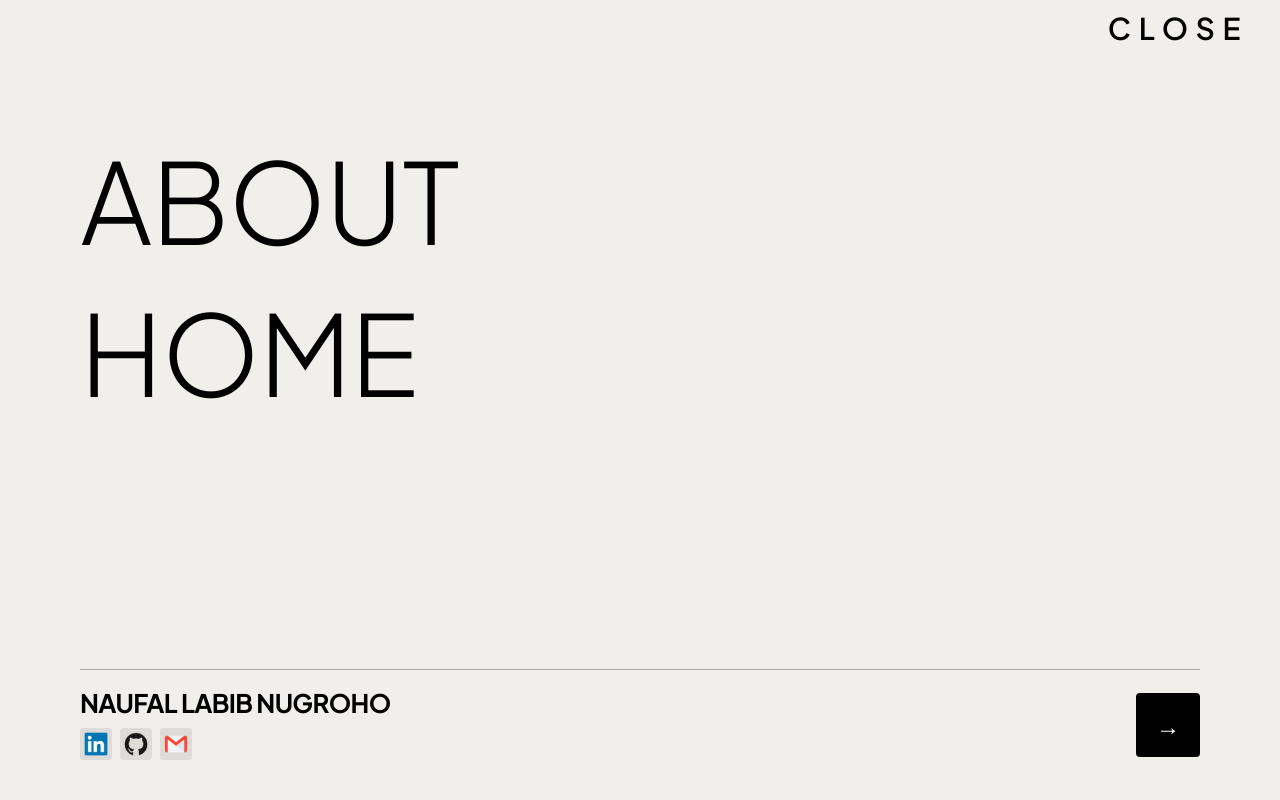
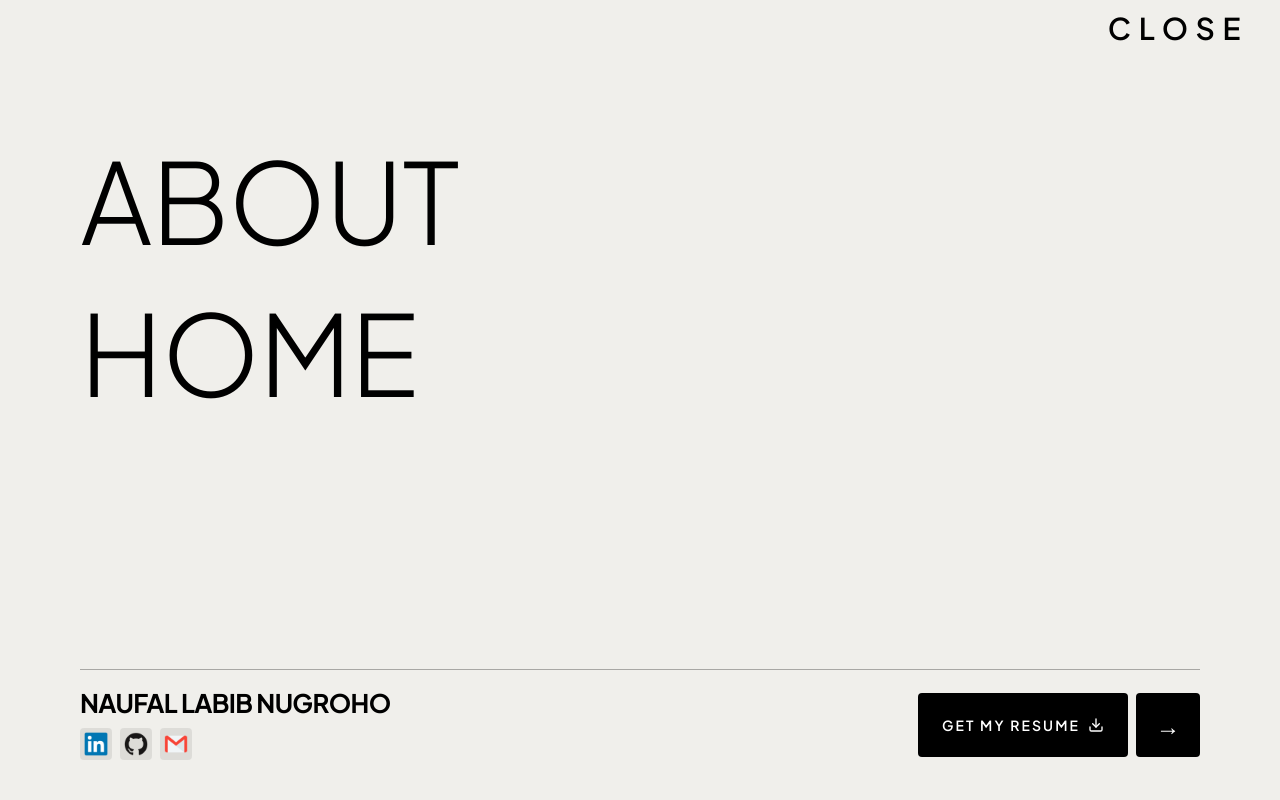
Before and after one commit to labibnaufl/Portofolio, a Next.js app: page / in a window 1280 px wide. Both pictures are taken after a click on the button "MENU". Shown: the top 800 px of the page. Built offline with nearby package versions, Linux system fonts and the light colour scheme; a web font is replaced by a local one.

Commit message:
feat: add Get My Resume button to sidebar

```diff
--- a/src/app/components/layout/main-header.tsx
+++ b/src/app/components/layout/main-header.tsx
@@ -267,7 +267,34 @@ export function MainHeader() {
                   </div>
                 </div>
 
-                {/* Right: Arrow button */}
+                {/* Right: Resume + Arrow grouped together */}
+                <div className="flex items-center gap-2">
+                  <a
+                    href="/Naufal Labib Nugroho.pdf"
+                    target="_blank"
+                    rel="noopener noreferrer"
+                    className="group flex shrink-0 items-center justify-center gap-2 h-12 px-4 sm:h-14 sm:px-5 md:h-16 md:px-6 bg-black hover:bg-black/80 text-white font-sans font-semibold text-xs sm:text-sm uppercase tracking-[0.15em] transition-all duration-300"
+                    style={{ borderRadius: "4px" }}
+                  >
+                    <span>Get My Resume</span>
+                    <svg
+                      xmlns="http://www.w3.org/2000/svg"
+                      width="16"
+                      height="16"
+                      viewBox="0 0 24 24"
+                      fill="none"
+                      stroke="currentColor"
+                      strokeWidth="2"
+                      strokeLinecap="round"
+                      strokeLinejoin="round"
+                      className="transition-transform duration-300 group-hover:translate-y-0.5"
+                    >
+                      <path d="M21 15v4a2 2 0 0 1-2 2H5a2 2 0 0 1-2-2v-4" />
+                      <polyline points="7 10 12 15 17 10" />
+                      <line x1="12" y1="15" x2="12" y2="3" />
+                    </svg>
+                  </a>
+
                   <Link
                     href="/about"
                     onClick={() => setSidebarOpen(false)}
@@ -280,6 +307,7 @@ export function MainHeader() {
                     </span>
                   </Link>
                 </div>
+              </div>
             </motion.div>
           </motion.aside>
         )}
```
Lines whose indentation alone changed are shown as unchanged.
